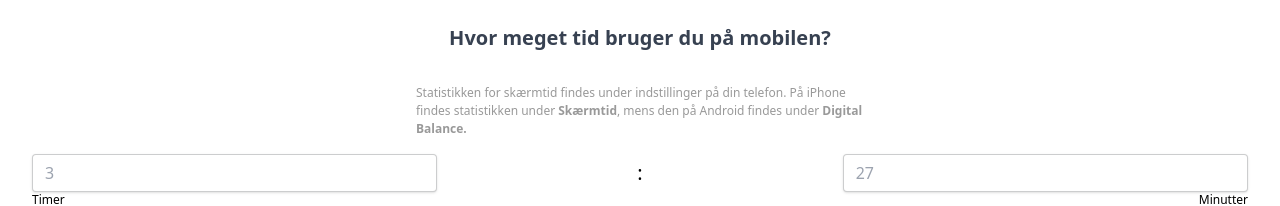
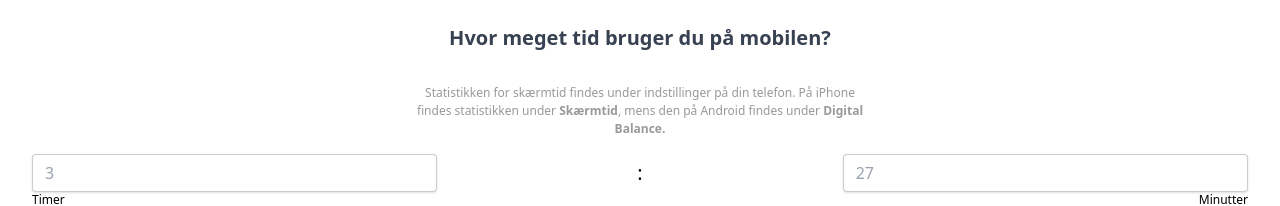
Before and after one commit to MartinDreyer/mobile_screentime, a Next.js app: page / in a window 1280 px wide. Shown: the top 206 px of the page. Built offline with nearby package versions, Linux system fonts and the light colour scheme; no server answers.

Commit message:
centered text

```diff
--- a/app/components/Form.tsx
+++ b/app/components/Form.tsx
@@ -69,7 +69,7 @@ export default function () {
         Hvor meget tid bruger du på mobilen?
       </label>
       <div className='w-full flex mb-4 justify-center'>
-        <p className='screentime-info max-w-md'>Statistikken for skærmtid findes under indstillinger på din telefon. På iPhone findes statistikken under <b>Skærmtid</b>, mens den på Android findes under <b>Digital Balance.</b></p>
+        <p className='screentime-info max-w-md text-center'>Statistikken for skærmtid findes under indstillinger på din telefon. På iPhone findes statistikken under <b>Skærmtid</b>, mens den på Android findes under <b>Digital Balance.</b></p>
       </div>
       <div
       className="mb-4">
@@ -146,7 +146,7 @@ export default function () {
 
       </div>
       <div className='w-full flex mb-4 justify-center'>
-          <p className='screentime-info'>Info om skærmtid, alder og postnummer bliver gemt i en database og de samlede besvarelser kan i fremtiden blive brugt i vores journalistik. Vi gemmer hverken navn eller ip-adresse, når du svarer. </p>
+          <p className='screentime-info text-center'>Info om skærmtid, alder og postnummer bliver gemt i en database og de samlede besvarelser kan i fremtiden blive brugt i vores journalistik. Vi gemmer hverken navn eller ip-adresse, når du svarer. </p>
       </div>
         {formError && <p className="error">{formError}</p>}
     </form>
```
